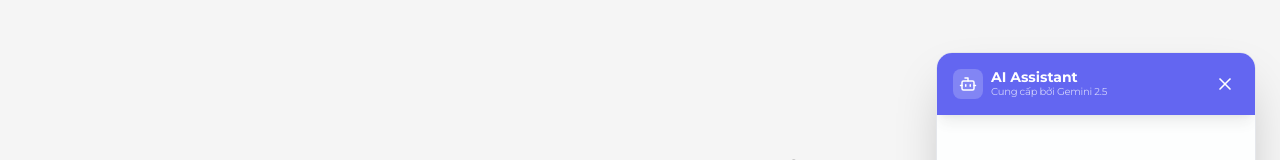
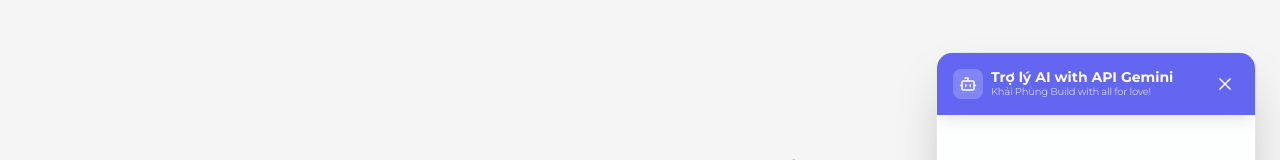
Before and after one commit to thekhai1k9/bloger-nextjs, a Next.js app: page / in a window 1280 px wide. Both pictures are taken after a click on the button 1228 px from the left and 748 px from the top of the page. Shown: the part 174-334 px from the top of the page. Built offline with nearby package versions, Linux system fonts and the light colour scheme.

Commit message:
merger text

```diff
--- a/src/components/AIChatbox.tsx
+++ b/src/components/AIChatbox.tsx
@@ -112,8 +112,8 @@ export const AIChatBot = () => {
                 <Bot size={18} />
               </div>
               <div>
-                <p className="font-bold text-sm leading-none">AI Assistant</p>
-                <p className="text-[10px] text-white/70 tracking-tight">Cung cấp bởi Gemini 2.5</p>
+                <p className="font-bold text-sm leading-none">Trợ lý AI with API Gemini</p>
+                <p className="text-[10px] text-white/70 tracking-tight">Khải Phùng Build with all for love!</p>
               </div>
             </div>
             <button onClick={() => setIsOpen(false)} className="hover:bg-white/10 p-1 rounded-md transition-colors">
```
